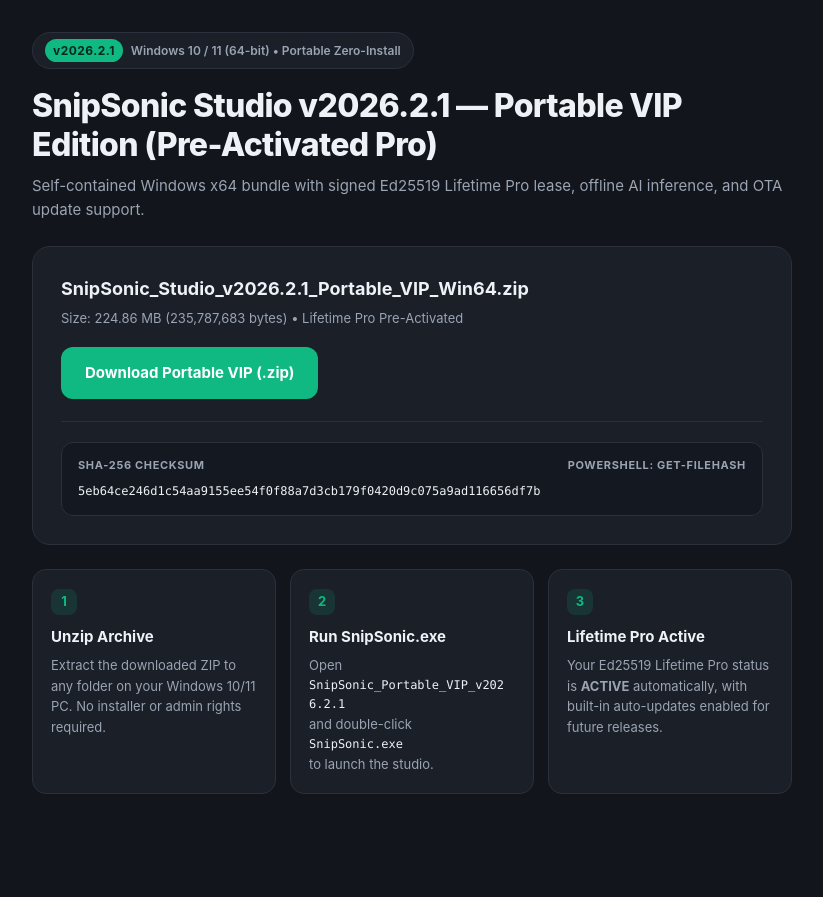
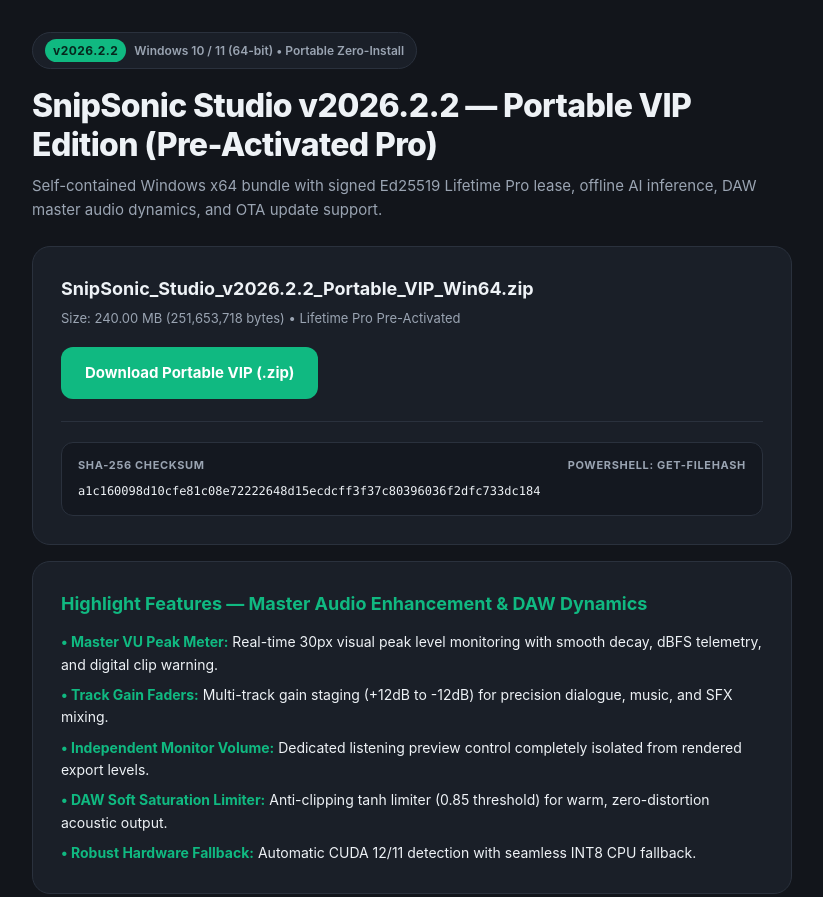
Before and after one commit to snipsonic-studio/snipsonic-studio.github.io, a plain HTML site: page k9x4m/q3n8p/w7r2v/index.html in a window 1280 px wide. Shown: the top 897 px of the page, without its empty margins (228-1051 px from the left). Before the commit the page ends 826 px from the top, so only its background shows below. Drawn offline with Linux system fonts and the light colour scheme.

Commit message:
release: publish v2026.2.2 OTA manifest and VIP secret page

```diff
--- a/k9x4m/q3n8p/w7r2v/index.html
+++ b/k9x4m/q3n8p/w7r2v/index.html
@@ -5,7 +5,7 @@
   <meta name="viewport" content="width=device-width, initial-scale=1.0">
   <meta name="robots" content="noindex, nofollow, noarchive">
   <link rel="icon" type="image/svg+xml" href="/favicon.svg">
-  <title>SnipSonic Studio v2026.2.1 — Portable VIP Edition (Pre-Activated Pro)</title>
+  <title>SnipSonic Studio v2026.2.2 — Portable VIP Edition (Pre-Activated Pro)</title>
   <style>
     :root {
       --bg: #12151b;
@@ -142,24 +142,24 @@
 <body>
   <main class="wrap">
     <div class="badge">
-      <span class="badge-tag">v2026.2.1</span>
+      <span class="badge-tag">v2026.2.2</span>
       <span>Windows 10 / 11 (64-bit) &bull; Portable Zero-Install</span>
     </div>
-    <h1>SnipSonic Studio v2026.2.1 — Portable VIP Edition (Pre-Activated Pro)</h1>
+    <h1>SnipSonic Studio v2026.2.2 — Portable VIP Edition (Pre-Activated Pro)</h1>
     <p class="subtitle">
-      Self-contained Windows x64 bundle with signed Ed25519 Lifetime Pro lease, offline AI inference, and OTA update support.
+      Self-contained Windows x64 bundle with signed Ed25519 Lifetime Pro lease, offline AI inference, DAW master audio dynamics, and OTA update support.
     </p>
 
     <section class="card">
       <div class="row">
         <div>
-          <div class="pkg-name">SnipSonic_Studio_v2026.2.1_Portable_VIP_Win64.zip</div>
-          <div class="pkg-meta">Size: 224.86 MB (235,787,683 bytes) &bull; Lifetime Pro Pre-Activated</div>
+          <div class="pkg-name">SnipSonic_Studio_v2026.2.2_Portable_VIP_Win64.zip</div>
+          <div class="pkg-meta">Size: 240.00 MB (251,653,718 bytes) &bull; Lifetime Pro Pre-Activated</div>
         </div>
         <a
           class="btn"
           href="https://github.com/ndphuong1993/pkg-bin-dcdtlv/releases/download/r-0ajk42/studio_bundle_2602_x64.zip"
-          download="SnipSonic_Studio_v2026.2.1_Portable_VIP_Win64.zip"
+          download="SnipSonic_Studio_v2026.2.2_Portable_VIP_Win64.zip"
         >
           Download Portable VIP (.zip)
         </a>
@@ -170,8 +170,19 @@
           <span>SHA-256 Checksum</span>
           <span>PowerShell: Get-FileHash</span>
         </div>
-        <code>5eb64ce246d1c54aa9155ee54f0f88a7d3cb179f0420d9c075a9ad116656df7b</code>
+        <code>a1c160098d10cfe81c08e72222648d15ecdcff3f37c80396036f2dfc733dc184</code>
       </div>
+    </section>
+
+    <section class="card" style="margin-top: 16px;">
+      <h2 style="font-size: 18px; font-weight: 700; margin-bottom: 12px; color: var(--accent);">Highlight Features — Master Audio Enhancement & DAW Dynamics</h2>
+      <ul style="list-style: none; display: flex; flex-direction: column; gap: 8px; font-size: 14px; color: var(--text);">
+        <li><strong style="color: var(--accent);">&bull; Master VU Peak Meter:</strong> Real-time 30px visual peak level monitoring with smooth decay, dBFS telemetry, and digital clip warning.</li>
+        <li><strong style="color: var(--accent);">&bull; Track Gain Faders:</strong> Multi-track gain staging (+12dB to -12dB) for precision dialogue, music, and SFX mixing.</li>
+        <li><strong style="color: var(--accent);">&bull; Independent Monitor Volume:</strong> Dedicated listening preview control completely isolated from rendered export levels.</li>
+        <li><strong style="color: var(--accent);">&bull; DAW Soft Saturation Limiter:</strong> Anti-clipping tanh limiter (0.85 threshold) for warm, zero-distortion acoustic output.</li>
+        <li><strong style="color: var(--accent);">&bull; Robust Hardware Fallback:</strong> Automatic CUDA 12/11 detection with seamless INT8 CPU fallback.</li>
+      </ul>
     </section>
 
     <section class="steps">
@@ -183,7 +194,7 @@
       <article class="step">
         <div class="step-num">2</div>
         <h3>Run SnipSonic.exe</h3>
-        <p>Open <code>SnipSonic_Portable_VIP_v2026.2.1</code> and double-click <code>SnipSonic.exe</code> to launch the studio.</p>
+        <p>Open <code>SnipSonic_Portable_VIP_v2026.2.2</code> and double-click <code>SnipSonic.exe</code> to launch the studio.</p>
       </article>
       <article class="step">
         <div class="step-num">3</div>
```
Also changed, not shown: version.json (+12 -8 lines).
